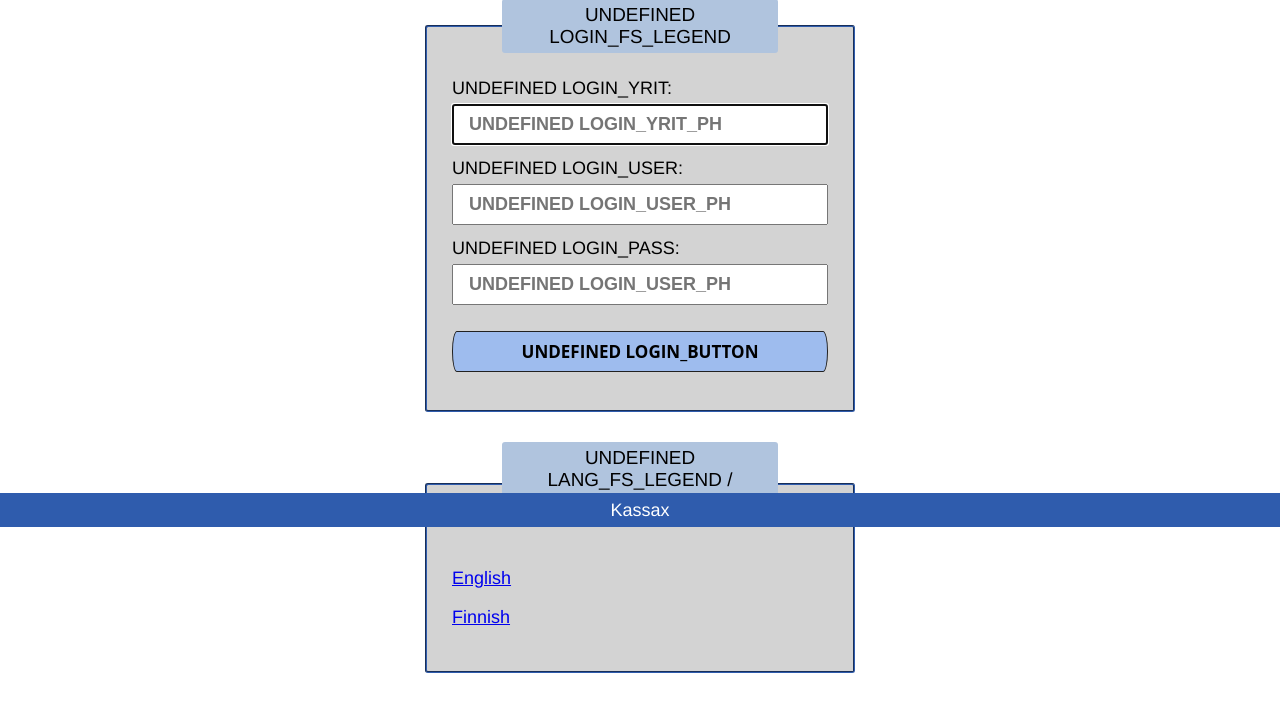
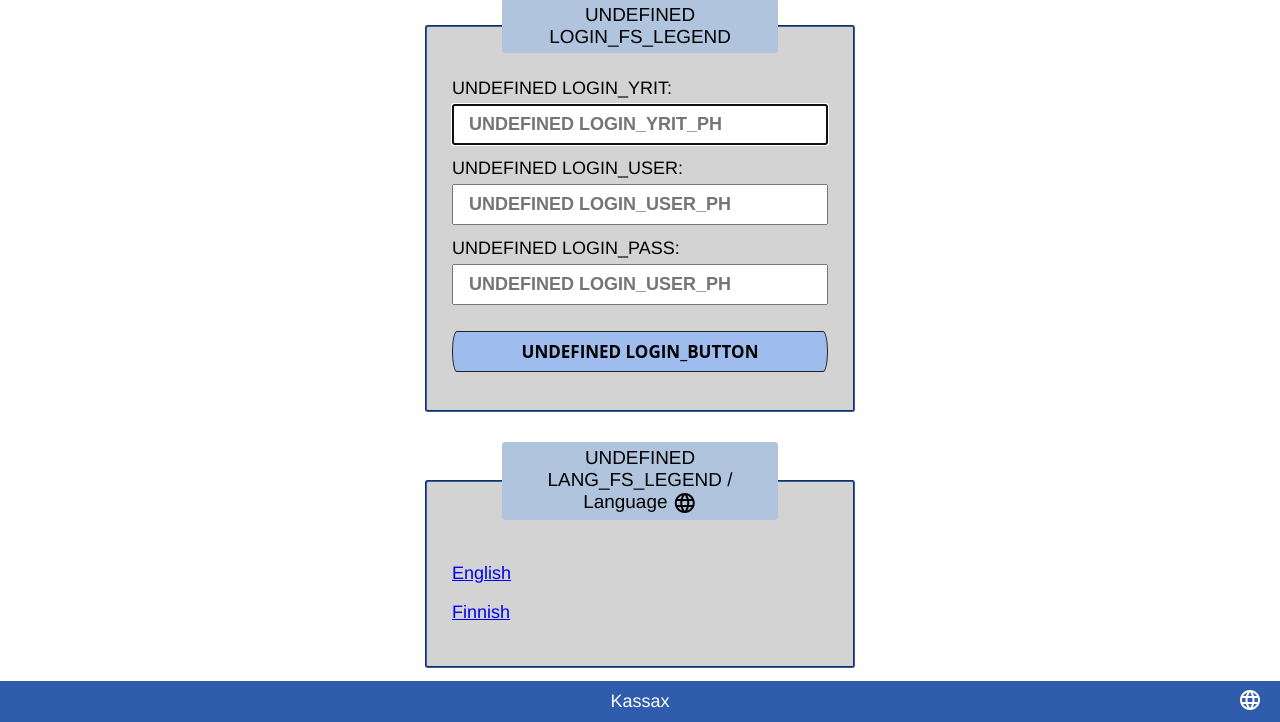
Before and after one commit to teamspareparts/Kassax, a PHP site: page / in a window 1280 px wide. Shown: the part 273-995 px from the top of the page. Before the commit the page ends 946 px from the top, so only its background shows below. Run offline with PHP 8.4, Linux system fonts and the light colour scheme; data that the repository does not hold is empty.

Commit message:
Random changes

```diff
--- a/css/login.css
+++ b/css/login.css
@@ -3,15 +3,16 @@
 	Kirjautumissivu
 *********************************************/
 html {
+	position: relative;
 	min-height: 100%;
-	height: 100%;
+	/*height: 100%;*/
 	font-size: 1em;
 	line-height: 1.4;
 }
 
 body {
-	height: 100%;
-	position: relative;
+	/*height: 100%;*/
+	/*position: relative;*/
 	background-color: white;
 	font-family: Helvetica, 'Open Sans', sans-serif;
 	margin: 0;
@@ -22,8 +23,13 @@ body {
 
 main.login_container {
 	display: block;
-	margin: auto; /* Keskittää */
+	/* Keskittää */
 	width: 430px; /* Chosen by trial and error */
+	margin: auto auto 3em;
+}
+
+main.login_container:last-child {
+	margin-bottom: 40px;
 }
 
 img {
@@ -89,17 +95,6 @@ input[type=submit]:disabled { color:dimgrey; background-color: darkgrey; border-
 	text-shadow: none;
 }
 
-.footer {
-	position: absolute;
-	right: 0;
-	bottom: 0;
-	left: 0;
-	padding: .4rem;
-	background-color: #2f5cad;
-	color: white;
-	text-align: center;
-}
-
 /* A better looking default horizontal rule */
 hr {
 	display: block;
@@ -132,6 +127,58 @@ hr {
 .info { background-color: lightsteelblue; }
 .warning { background-color: lightgoldenrodyellow; }
 
-* {
-	/*outline: 1px solid black; */
+/********************************************
+	Footer
+	Dropdown
+********************************************/
+.footer {
+	position: absolute;
+	bottom: 0;
+	width: 100%;
+	height: 1.5em;
+	padding: .4em 0;
+	background-color: #2f5cad;
+	color: white;
+	text-align: center;
 }
+
+.footer-settings {
+	position: relative;
+	display: inline-block;
+	float: right;
+	padding-right: 1em;
+}
+
+.dropdown {
+	position: relative;
+	display: inline-block;
+}
+
+.dropdown-content {
+	display: none;
+	position: absolute;
+	background-color: #f9f9f9;
+	min-width: 160px;
+	box-shadow: 0px 8px 16px 0px rgba(0,0,0,0.2);
+	padding: 12px 16px;
+	z-index: 1;
+}
+
+.dropdown:hover .dropdown-content {
+	display: block;
+}
+
+/********************************************
+	Material icons centering
+********************************************/
+.material-icons {
+	vertical-align: middle !important;
+}
+
+.centered {
+	position: absolute;
+	top: 50%;
+	left: 50%;
+	/* bring your own prefixes */
+	transform: translate(-50%, -50%);
+}
--- a/index.php
+++ b/index.php
@@ -141,9 +141,15 @@ $css_version = filemtime( 'css/login.css' );
 </main>
 
 <footer class="footer">
-	<span>
+	<span class="centered">
 		Kassax
 	</span>
+	<div class="footer-settings">
+		<span><i class="material-icons">language</i></span>
+		<div class="dropdown-content">
+			<p>Hello world!</p>
+		</div>
+	</div>
 </footer>
 
 <script>
--- a/login_check.php
+++ b/login_check.php
@@ -97,7 +97,6 @@ if ( $mode === "login" ) {
 
 		$_SESSION[ 'id' ] = (int)$user->id;
 		$_SESSION[ 'yritys_id' ] = (int)$user->yritys_id;
-		$_SESSION[ 'lang' ] = (int)$user->kieli;
 
 		$config = parse_ini_file( "./config/config.ini.php" );
 		$_SESSION[ 'indev' ] = (bool)$config[ 'indev' ];
--- a/luokat/language.class.php
+++ b/luokat/language.class.php
@@ -5,7 +5,13 @@
  */
 class Language extends stdClass {
 
+	/**
+	 * @var string $lang Three character language code ISO 639-2/T
+	 */
+	public $lang;
+
 	public $HTML_TITLE;
+	public $HTML_FOOTER;
 
 	/**
 	 * @param DByhteys $db
@@ -26,6 +32,7 @@ class Language extends stdClass {
 			$this->{$row->tyyppi} = $row->teksti;
 		}
 
+		$this->lang = $lang;
 	}
 
 	function __get( $name ) {
```
Also changed, not shown: admin/html_footer.php (+22 -2 lines), admin/html_header.php (+5 -5 lines), css/admin-main.css (+30 -4 lines).
